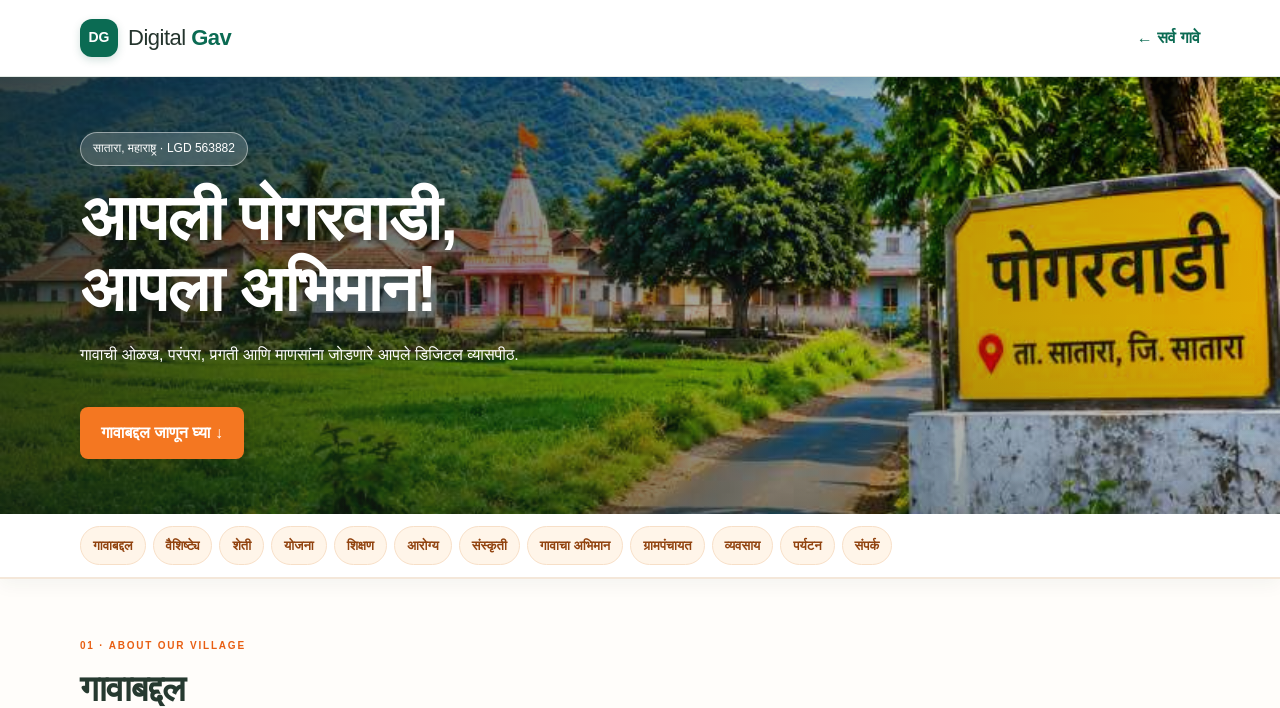
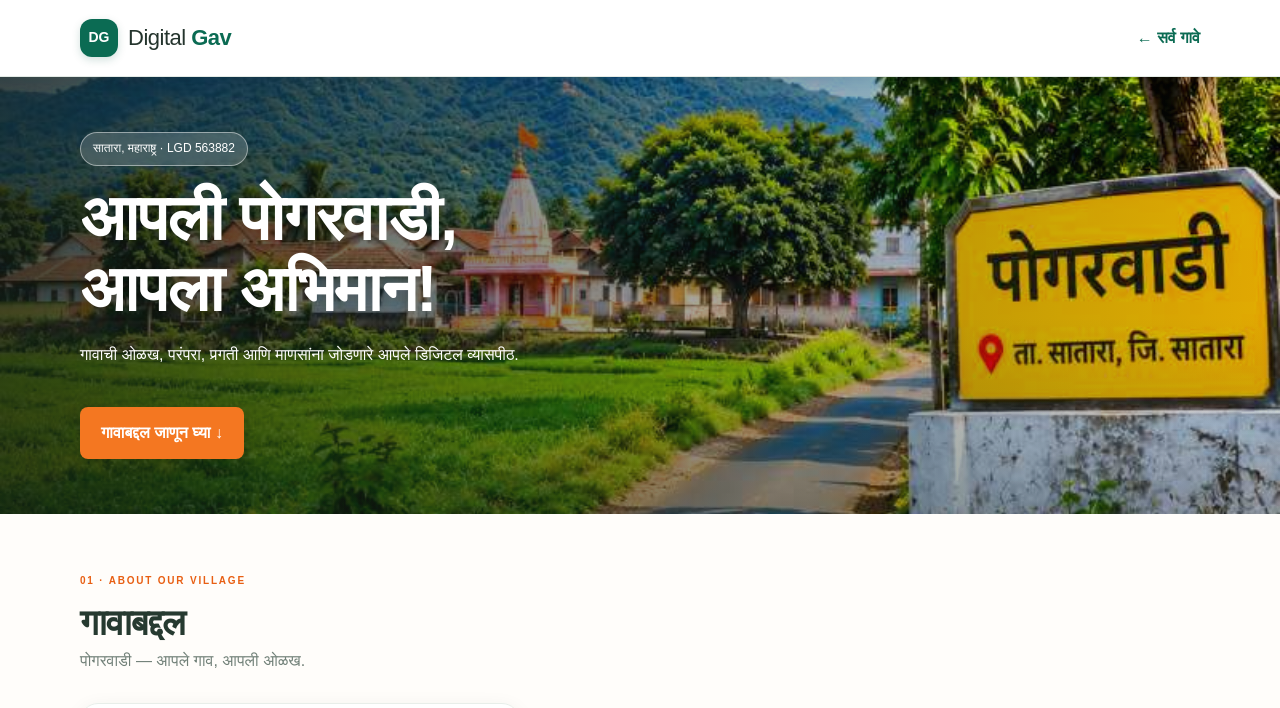
Before and after one commit to Digitalsourabh-in/digitalgav, a plain HTML site: page villages/pogarwadi.html in a window 1280 px wide. Shown: the top 708 px of the page. Drawn offline with Linux system fonts and the light colour scheme; a web font is replaced by a local one.

Commit message:
Remove unnecessary village section navigation bar

```diff
--- a/villages/pogarwadi.html
+++ b/villages/pogarwadi.html
@@ -39,12 +39,6 @@
       <a class="button button-light" href="#about">गावाबद्दल जाणून घ्या ↓</a>
     </div>
   </section>
-
-  <nav class="village-quick-nav" aria-label="गावाच्या विभागांमध्ये जा">
-    <div class="container quick-nav-inner">
-      <a href="#about">गावाबद्दल</a><a href="#highlights">वैशिष्ट्ये</a><a href="#agriculture">शेती</a><a href="#schemes">योजना</a><a href="#education">शिक्षण</a><a href="#health">आरोग्य</a><a href="#culture">संस्कृती</a><a href="#pride">गावाचा अभिमान</a><a href="#gram-panchayat">ग्रामपंचायत</a><a href="#business">व्यवसाय</a><a href="#tourism">पर्यटन</a><a href="#contact">संपर्क</a>
-    </div>
-  </nav>
 
   <div class="container village-content">
     <section class="village-section about-section" id="about">
```
